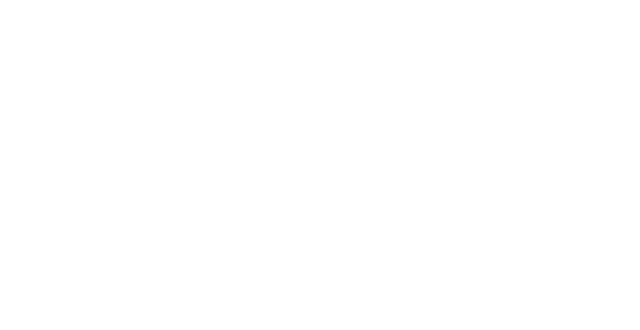
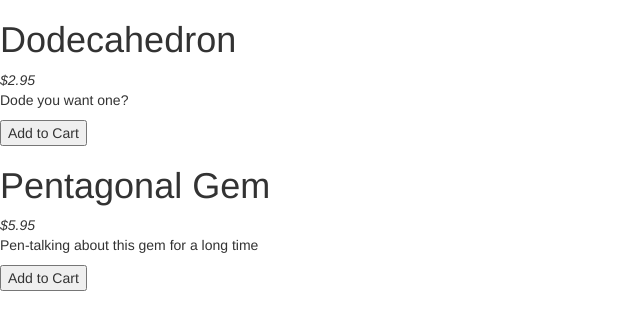
Before and after one commit to chrislsavage/Anglar_Tutorial, a plain HTML site: page index.html in a window 1280 px wide. Shown: the whole page, without its empty margins (0-640 px from the left). Drawn offline with nearby package versions, Linux system fonts and the light colour scheme.

Commit message:
Add object to gems. Use directive to iterate through gem objects

```diff
--- a/app.js
+++ b/app.js
@@ -1,14 +1,23 @@
 (function() {
   var app = angular.module('store', []);
   app.controller('StoreController', function() {
-    this.product = gem;
+    this.products = gems;
   });
 
-  var gem = {
+  var gems = [
+    {
     name: 'Dodecahedron',
     price: 2.95,
-    description: '. . .',
+    description: 'Dode you want one?',
     canPurchase: true,
-    soldOut: true,
-  }
+    soldOut: false,
+    },
+    {
+      name: "Pentagonal Gem",
+      price: 5.95,
+      description: "Pen-talking about this gem for a long time",
+      canPurchase: true,
+      soldOut: false,
+    },
+  ]
 })();
--- a/index.html
+++ b/index.html
@@ -7,11 +7,13 @@
     <title>title</title>
   </head>
   <body ng-controller="StoreController as store">
-    <div ng-hide="store.product.canPurchase">
-      <h1>{{store.product.name}}</h1>
-      <em>{{store.product.price}}</em>
-      <p>{{store.product.description}}</p>
-      <button ng-show="store.product.canPurchase"> Add to Cart </button>
+    <div ng-hide="product.canPurchase" >
+      <div ng-repeat="product in store.products">
+        <h1> {{product.name}} </h1>
+        <em> ${{product.price}} </em>
+        <p> {{product.description}} </p>
+        <button ng-show="product.canPurchase"> Add to Cart </button>
+      </div>
     </div>
     <script type="text/javascript" src="angular.min.js"></script>
     <script type="text/javascript" src="app.js"></script>
```
